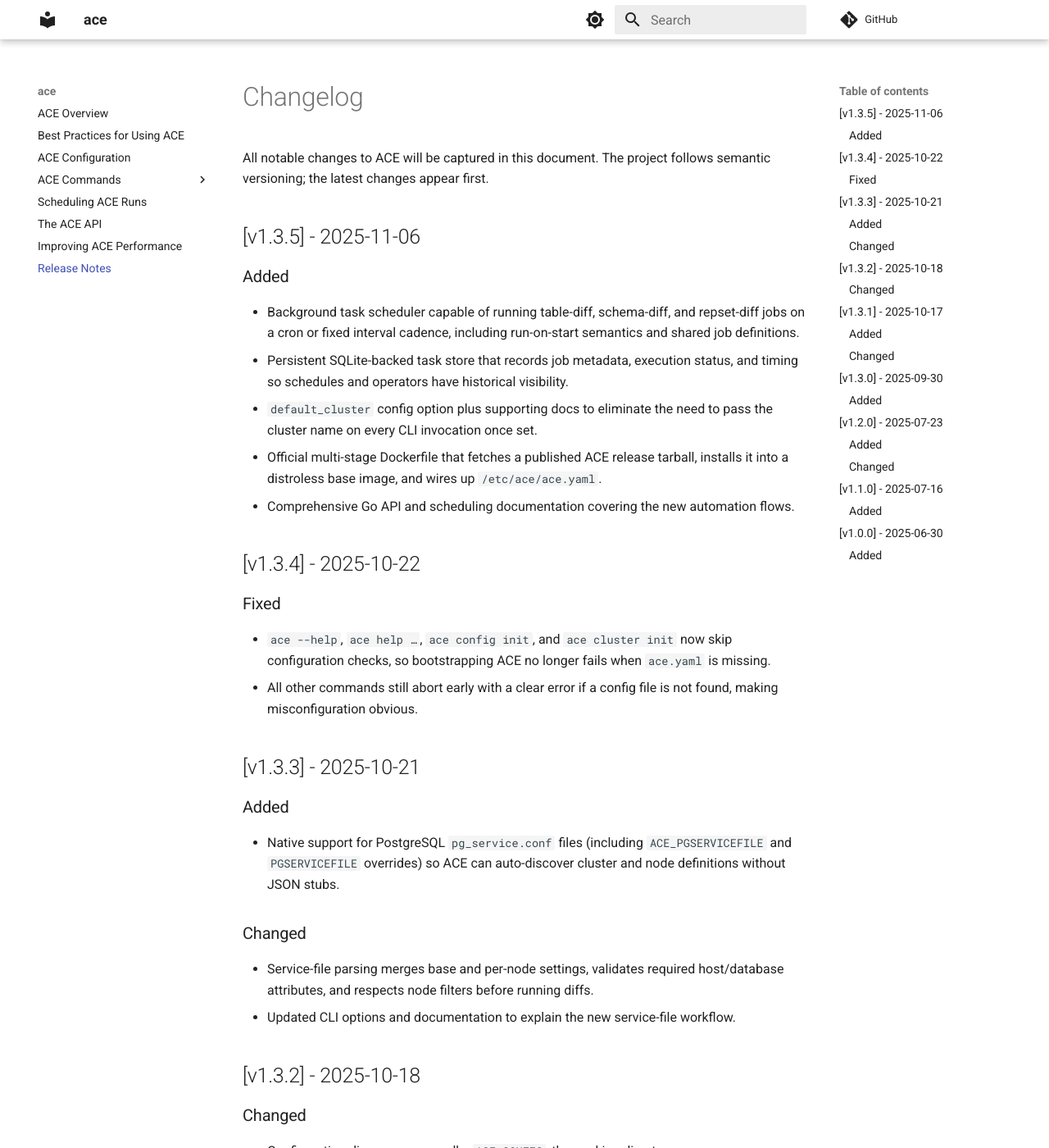
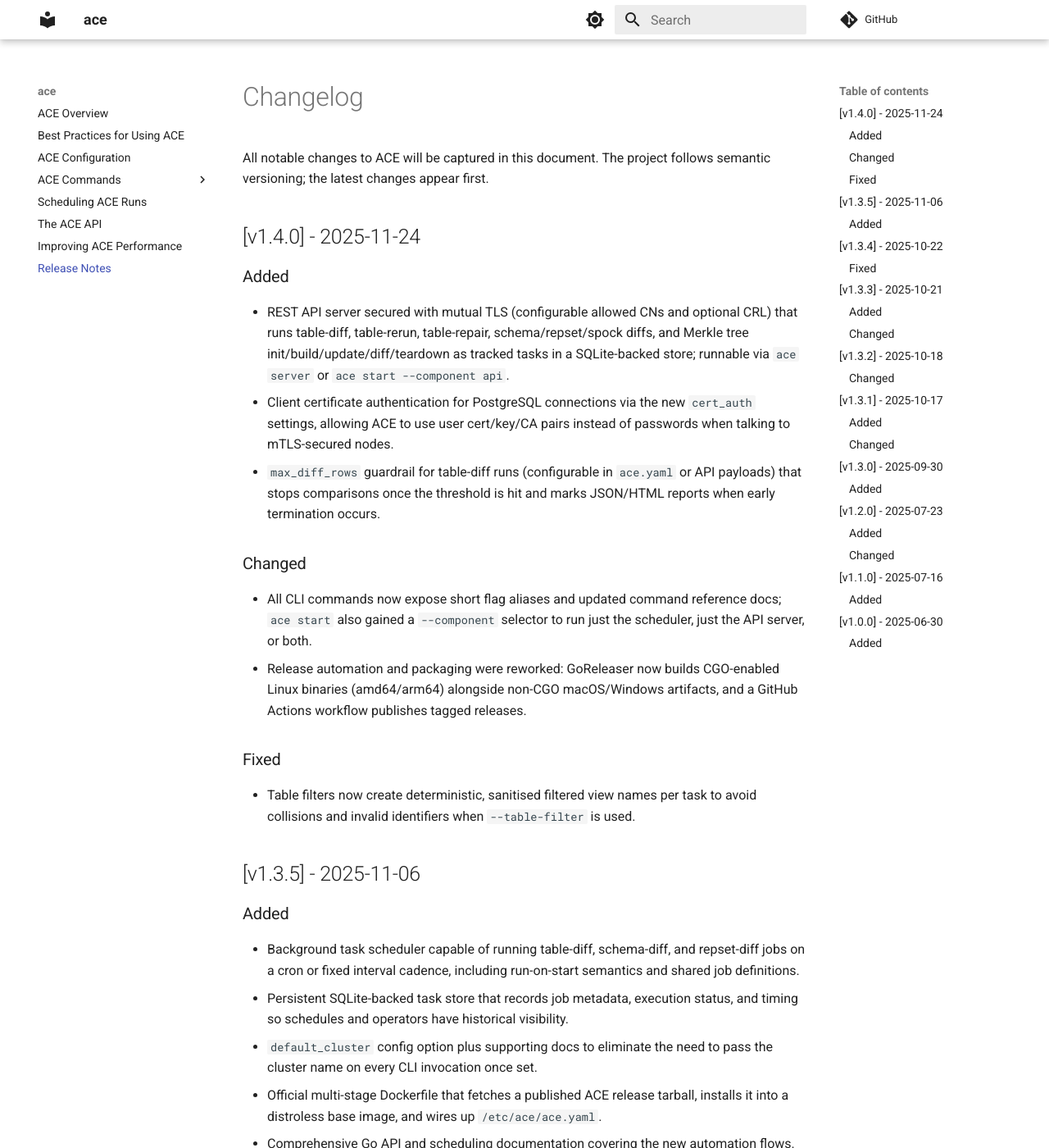
Before and after one commit to pgEdge/ace, an MkDocs documentation site: the page built from docs/CHANGELOG.md, in a window 1280 px wide and 1400 px high. Shown: the whole window at 82% size. Built offline with MkDocs 1.6.1 and Material for MkDocs 9.7.7, drawn with Linux system fonts in a browser that asks for light colours; comment, search, counter and statistics services are not loaded.

Commit message:
Add changelog for 1.4.0

```diff
--- a/docs/CHANGELOG.md
+++ b/docs/CHANGELOG.md
@@ -1,6 +1,20 @@
 # Changelog
 
 All notable changes to ACE will be captured in this document. The project follows semantic versioning; the latest changes appear first.
+
+## [v1.4.0] - 2025-11-24
+
+### Added
+- REST API server secured with mutual TLS (configurable allowed CNs and optional CRL) that runs table-diff, table-rerun, table-repair, schema/repset/spock diffs, and Merkle tree init/build/update/diff/teardown as tracked tasks in a SQLite-backed store; runnable via `ace server` or `ace start --component api`.
+- Client certificate authentication for PostgreSQL connections via the new `cert_auth` settings, allowing ACE to use user cert/key/CA pairs instead of passwords when talking to mTLS-secured nodes.
+- `max_diff_rows` guardrail for table-diff runs (configurable in `ace.yaml` or API payloads) that stops comparisons once the threshold is hit and marks JSON/HTML reports when early termination occurs.
+
+### Changed
+- All CLI commands now expose short flag aliases and updated command reference docs; `ace start` also gained a `--component` selector to run just the scheduler, just the API server, or both.
+- Release automation and packaging were reworked: GoReleaser now builds CGO-enabled Linux binaries (amd64/arm64) alongside non-CGO macOS/Windows artifacts, and a GitHub Actions workflow publishes tagged releases.
+
+### Fixed
+- Table filters now create deterministic, sanitised filtered view names per task to avoid collisions and invalid identifiers when `--table-filter` is used.
 
 ## [v1.3.5] - 2025-11-06
 
```
